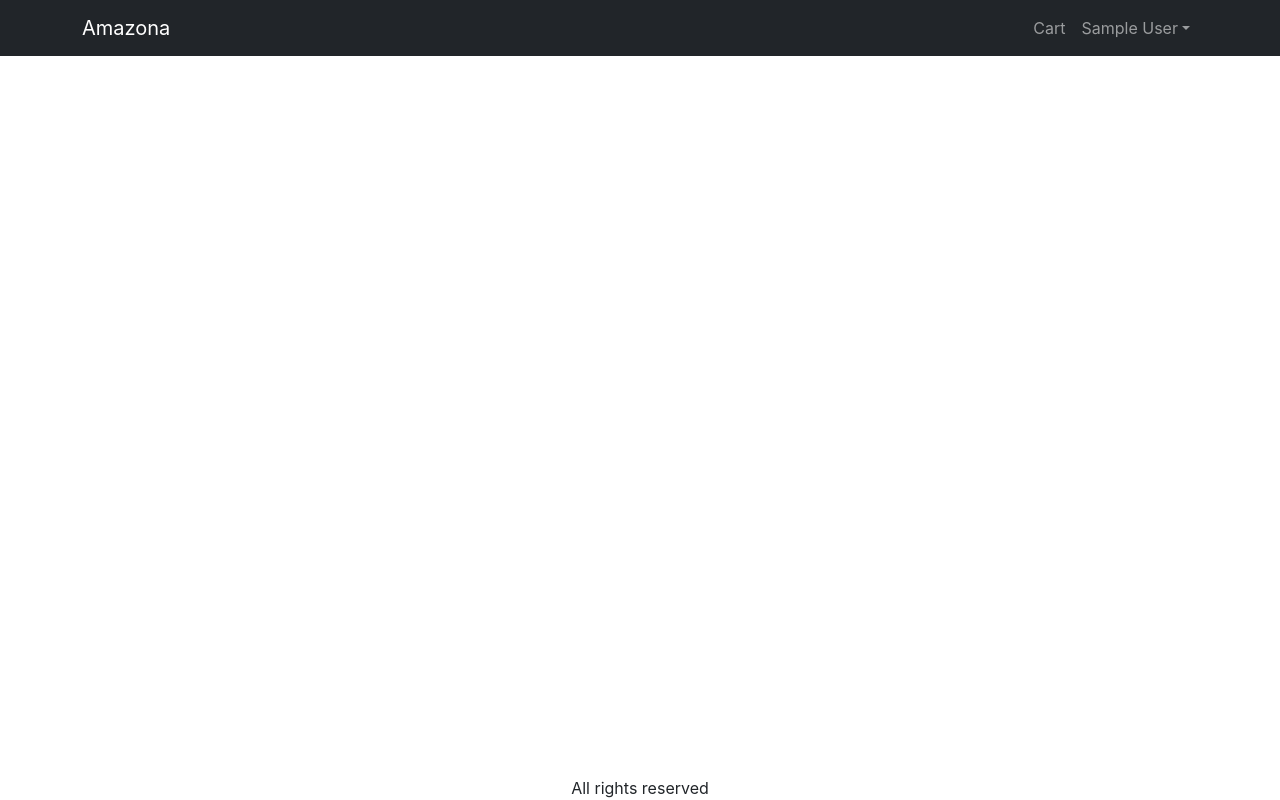
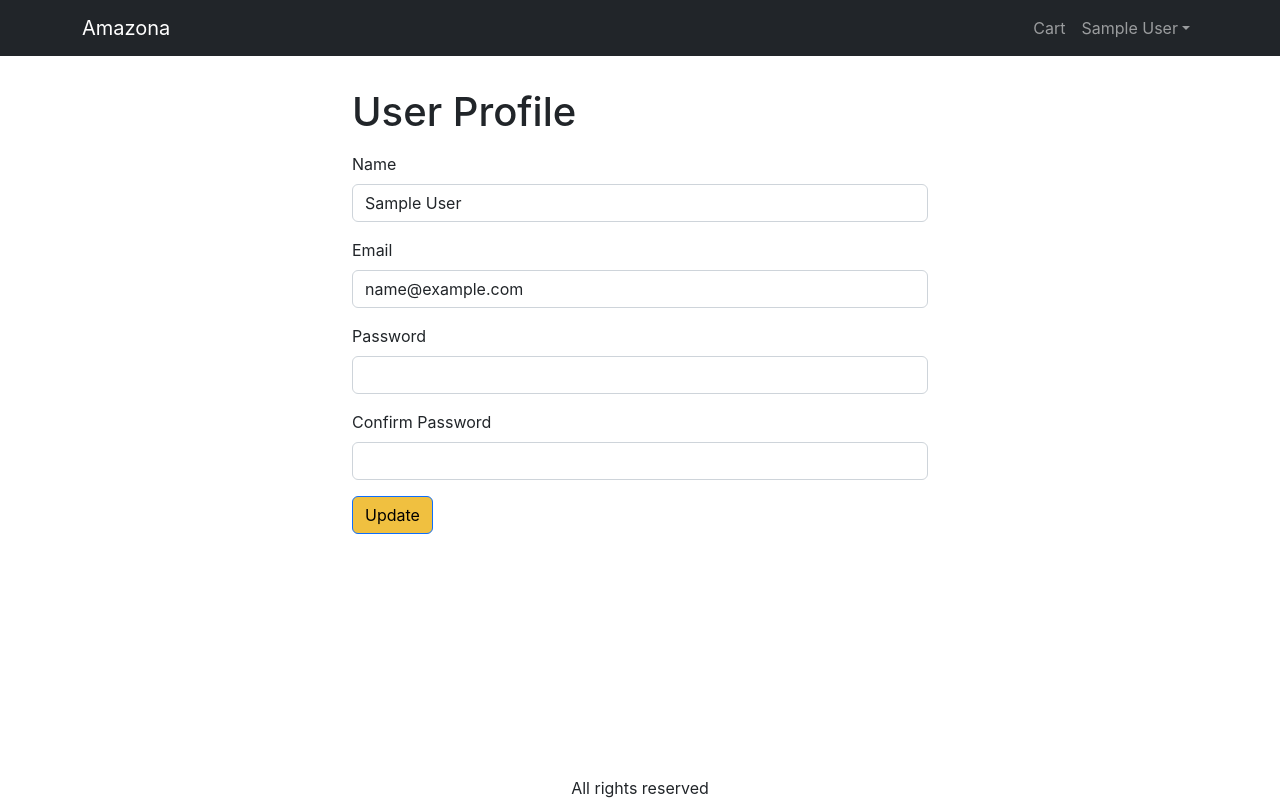
Before and after one commit to krishnadev7/Ecom-Amazona, a React (Create React App) app in the folder frontend/: page /profile in a window 1280 px wide. Built offline with nearby package versions, Linux system fonts and the light colour scheme; sample sign-in values are in the browser's storage.

Commit message:
created user profile

```diff
--- a/frontend/src/App.js
+++ b/frontend/src/App.js
@@ -19,6 +19,7 @@
 import PlaceOrderScreen from './screens/PlaceOrderScreen';
 import OrderScreen from './screens/OrderScreen';
 import OrderHistoryScreen from './screens/OrderHistoryScreen';
+import ProfileScreen from './screens/ProfileScreen';
 
 function App() {
   const { state,dispatch:ctxDispatch } = useContext(Store);
@@ -29,6 +30,7 @@
     localStorage.removeItem('userInfo')
     localStorage.removeItem('shippingAddress');
     localStorage.removeItem('paymentMethod');
+    window.location.href = '/signin'
   }
   return (
     <BrowserRouter>
@@ -88,6 +90,7 @@
               <Route path='/placeorder' element={<PlaceOrderScreen />} />
               <Route path='/order/:id' element={<OrderScreen />} />
               <Route path='/orderhistory' element={<OrderHistoryScreen />} />
+              <Route path='/profile' element={<ProfileScreen />} />
               <Route path='/' element={<HomeScreen />} />
             </Routes>
           </Container>
--- /dev/null
+++ b/frontend/src/screens/ProfileScreen.jsx
@@ -0,0 +1,109 @@
+import React, { useContext } from 'react';
+import { Store } from './Store';
+import { Helmet } from 'react-helmet-async';
+import { useState } from 'react';
+import Form from 'react-bootstrap/Form'
+import Button from 'react-bootstrap/Button';
+import { useReducer } from 'react';
+import { toast } from 'react-toastify';
+import axios from 'axios';
+import { getError } from '../utils';
+
+const reducer= (state,action) => {
+    switch(action.type){
+        case "Update_Request":
+            return{...state, loadingUpdate: true};
+        case "Update_Success":
+            return {...state, loadingUpdate: false};
+        case "Update_Fail":
+            return {...state, loadingUpdate: false};
+        default:
+            return state;
+    }
+}
+
+function ProfileScreen() {
+  const { state, dispatch: ctxDispatch } = useContext(Store);
+  const { userInfo } = state;
+
+  const [name,setName] = useState(userInfo.name);
+  const [email,setEmail] = useState(userInfo.email)
+  const [password,setPassword] = useState('');
+  const [confirmPassword,setConfirmPassword] = useState('');
+
+  const [{loadingUpdate}, dispatch] = useReducer(reducer,{
+    loadingUpdate: false
+  })
+
+  const submitHandler = async(e) => {
+    e.preventDefault();
+    try {
+        const {data} = await axios.put(`/api/users/profile`,{
+            name,
+            email,
+            password
+        },{
+            headers: {Authorization: `Bearer ${userInfo.token}`}
+        });
+        dispatch({
+            type: 'Update_Success'
+        });
+        ctxDispatch({type:'User_Signin', payload: data});
+        localStorage.setItem('userInfo', JSON.stringify(data));
+        toast.success('User updated successfully');
+    } catch (err) {
+        dispatch({type: "Fetch_Fail"});
+        toast.error.getError(err)
+    }
+  }
+
+  return (
+    <div className='container small-container'>
+      <Helmet>
+        <title>User Profile</title>
+      </Helmet>
+      <h1 className='my-3'>User Profile</h1>
+      <form onSubmit={submitHandler}>
+        <Form.Group className='mb-3' controlId='name'>
+          <Form.Label>Name</Form.Label>
+          <Form.Control
+            value={name}
+            onChange={e => setName(e.target.value)}
+            required
+          />
+        </Form.Group>
+        <Form.Group className='mb-3' controlId='email'>
+          <Form.Label>Email</Form.Label>
+          <Form.Control
+            value={email}
+            onChange={e => setEmail(e.target.value)}
+            required
+          />
+        </Form.Group>
+        <Form.Group className='mb-3' controlId='password'>
+          <Form.Label>Password</Form.Label>
+          <Form.Control
+            value={password}
+            onChange={e => setPassword(e.target.value)}
+            type='password'
+            required
+          />
+        </Form.Group>
+        <Form.Group className='mb-3' controlId='confirmPassword'>
+          <Form.Label>Confirm Password</Form.Label>
+          <Form.Control
+            value={confirmPassword}
+            onChange={e => setConfirmPassword(e.target.value)}
+            type='password'
+            required
+          />
+        </Form.Group>
+        <div className='mb-3'>
+            <Button type='submit'>Update</Button>
+        </div>
+      </form>
+    </div>
+  );
+}
+
+export default ProfileScreen;
```
Also changed, not shown: 1 other file (tests, documents, lock files or other folders).
